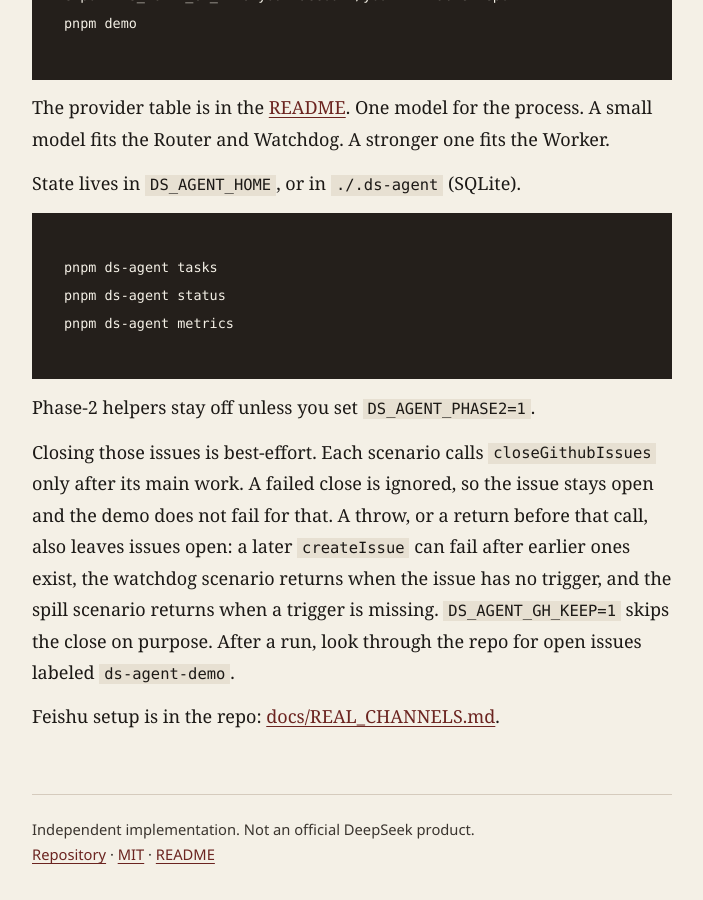
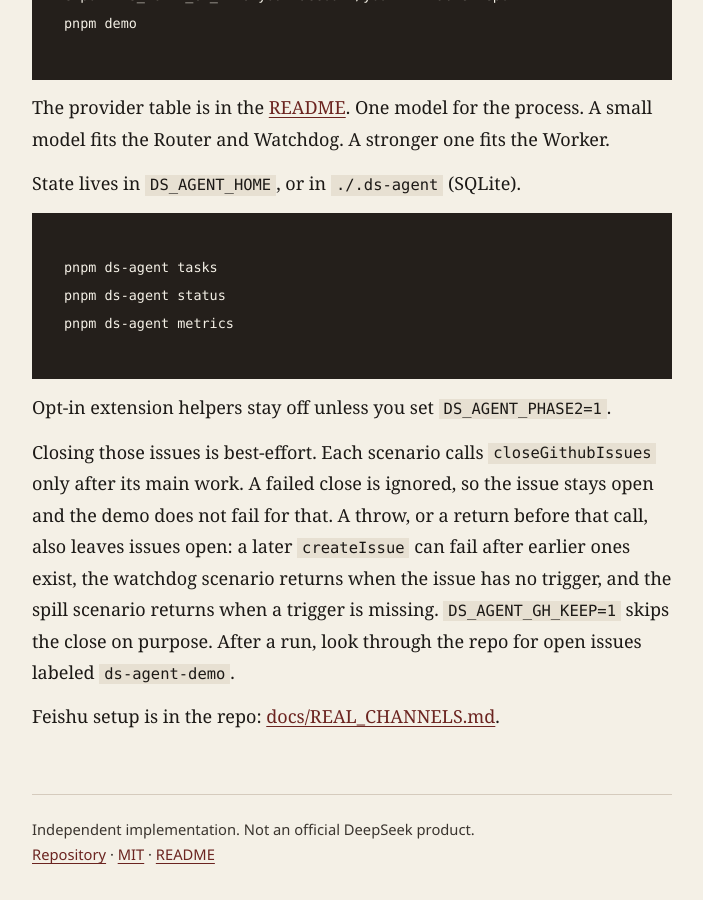
Before and after one commit to LofiSu/deepseek-super-agent, a Jekyll site: the page built from docs/install.md, in a window 1280 px wide and 900 px high, scrolled down 1825 px. Shown: the whole window, without its empty margins (288-991 px from the left). Built offline with Jekyll 4.4.1, drawn with Linux system fonts in a browser that asks for light colours.

Commit message:
docs: use opt-in extension naming in Pages install pages
Co-Authored-By: Claude Code <noreply@anthropic.com>

````diff
--- a/docs/install.md
+++ b/docs/install.md
@@ -59,7 +59,7 @@ pnpm ds-agent status
 pnpm ds-agent metrics
 ```
 
-Phase-2 helpers stay off unless you set `DS_AGENT_PHASE2=1`.
+Opt-in extension helpers stay off unless you set `DS_AGENT_PHASE2=1`.
 
 Closing those issues is best-effort. Each scenario calls `closeGithubIssues` only after its main work. A failed close is ignored, so the issue stays open and the demo does not fail for that. A throw, or a return before that call, also leaves issues open: a later `createIssue` can fail after earlier ones exist, the watchdog scenario returns when the issue has no trigger, and the spill scenario returns when a trigger is missing. `DS_AGENT_GH_KEEP=1` skips the close on purpose. After a run, look through the repo for open issues labeled `ds-agent-demo`.
 
````
Also changed, not shown: docs/zh/install.md (+1 -1 lines).
